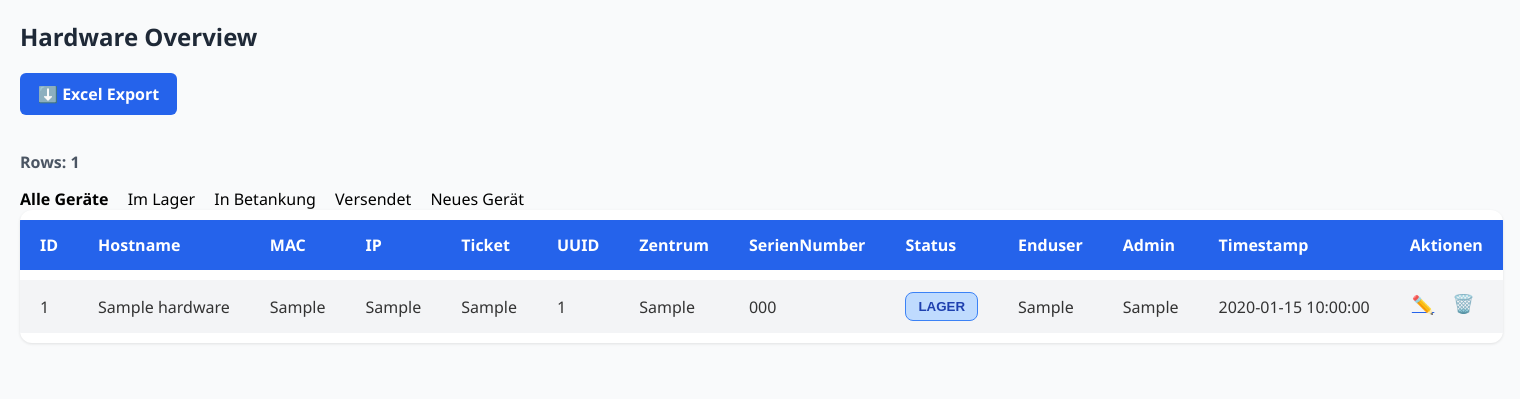
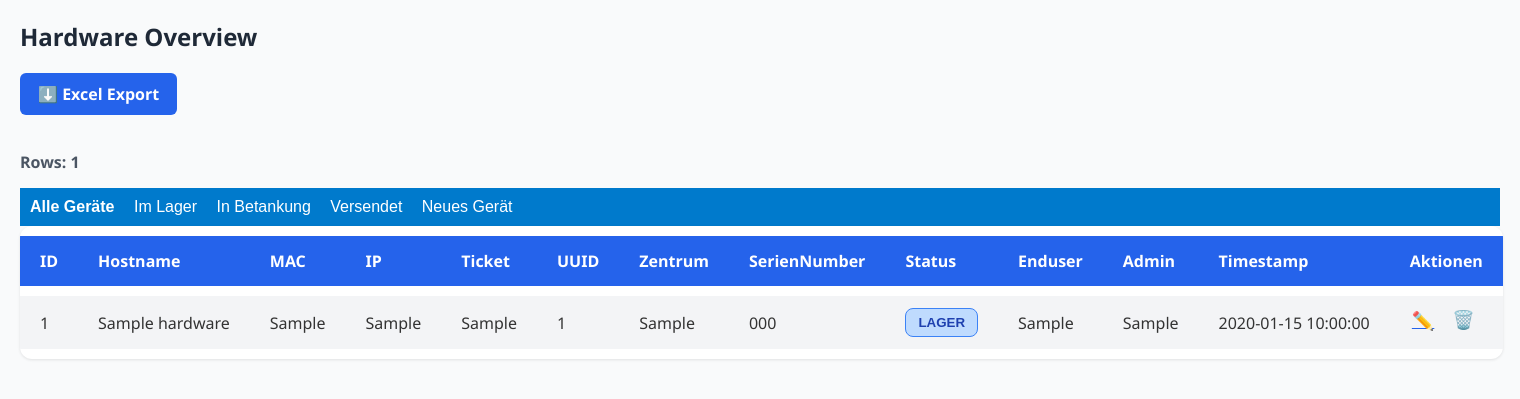
Before and after one commit to natnaelab/inventory-htmx-fastapi, a FastAPI app: page / in a window 1520 px wide. Shown: the top 399 px of the page. Run offline with FastAPI, Linux system fonts and the light colour scheme; tables that the repository leaves empty hold one stand-in row (values such as "Sample post"); some libraries are stand-ins or nearby versions.

Commit message:
design fixed

```diff
--- a/templates/index.html
+++ b/templates/index.html
@@ -173,12 +173,12 @@
     <a href="/export" class="export-btn">⬇️ Excel Export</a>
 
     <p id="row-count"><strong>Rows:</strong> {{ hardware_list|length }}</p>
-    <nav>
-        <a href="/" style="color:black; margin-right:15px; text-decoration:none; font-weight:bold;">Alle Geräte</a>
-        <a href="/status/lager" style="color:black; margin-right:15px; text-decoration:none;">Im Lager</a>
-        <a href="/status/betankung" style="color:black; margin-right:15px; text-decoration:none;">In Betankung</a>
-        <a href="/status/versendet" style="color:black; margin-right:15px; text-decoration:none;">Versendet</a>
-        <a href="/add" style="color:black; margin-right:15px; text-decoration:none;">Neues Gerät</a>
+    <nav style="background-color:#007acc; padding:10px; color:white; font-family: Arial, sans-serif;">
+        <a href="/" style="color:white; margin-right:15px; text-decoration:none; font-weight:bold;">Alle Geräte</a>
+        <a href="status/lager" style="color:white; margin-right:15px; text-decoration:none;">Im Lager</a>
+        <a href="status/betankung" style="color:white; margin-right:15px; text-decoration:none;">In Betankung</a>
+        <a href="status/versendet" style="color:white; margin-right:15px; text-decoration:none;">Versendet</a>
+        <a href="/add" style="color:white; margin-right:15px; text-decoration:none;">Neues Gerät</a>
     </nav>
     <table>
         <thead>
```
